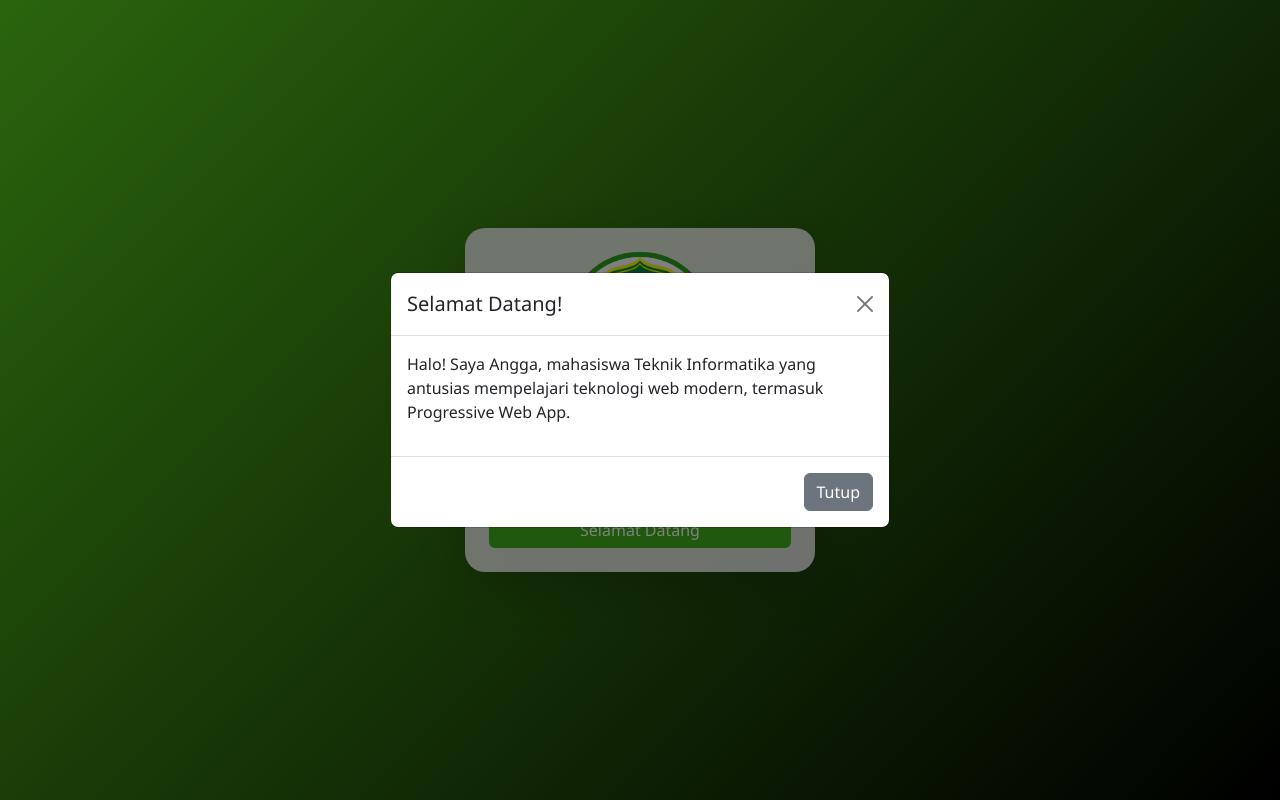
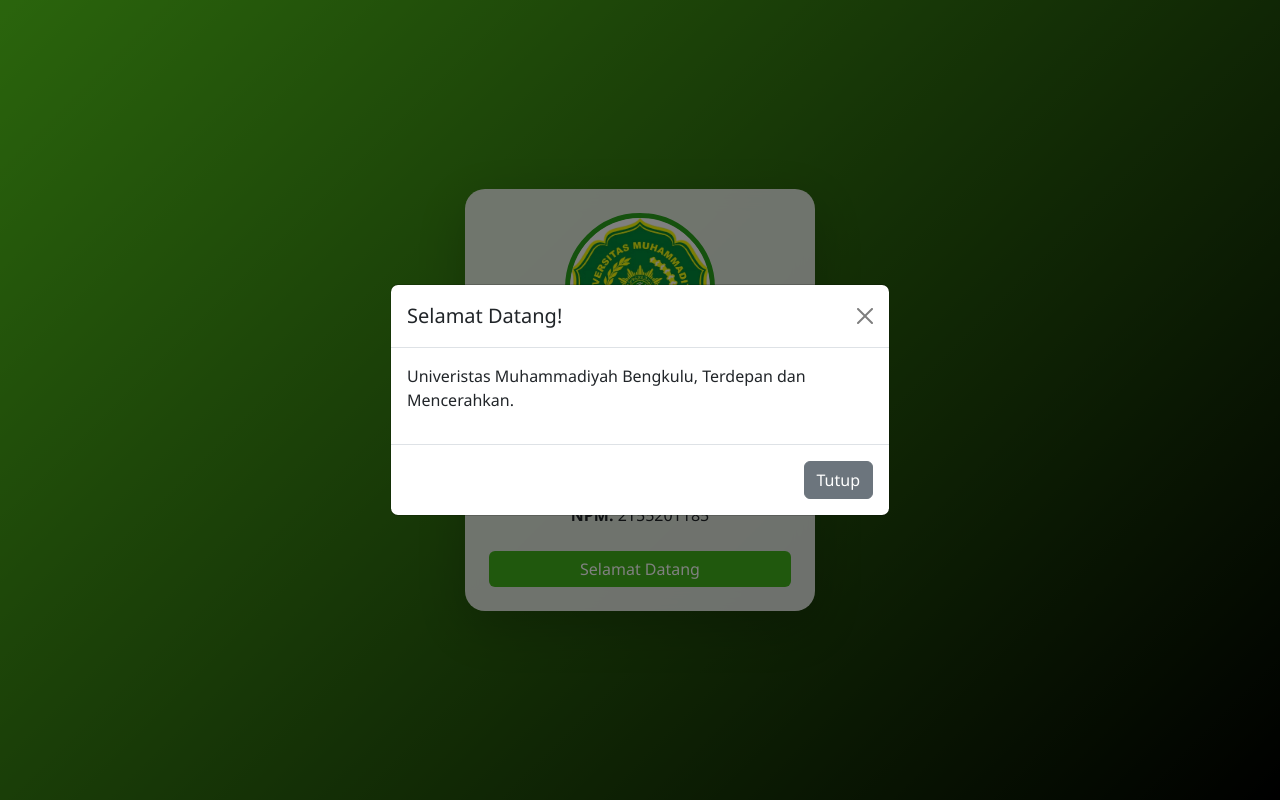
Before and after one commit to xanzzz12/tugas-uas-angga, a plain HTML site: page index.html in a window 1280 px wide. Both pictures are taken after a click on the button "Selamat Datang". Drawn offline with nearby package versions, Linux system fonts and the light colour scheme.

Commit message:
Update index.html

```diff
--- a/index.html
+++ b/index.html
@@ -22,7 +22,7 @@
       </div>
 
       <!-- Nama dan NPM -->
-      <h2 class="card-title text-primary">Angga</h2>
+      <h2 class="card-title text-primary">Universitas Muhammadiyah Bengkulu</h2>
       <p class="card-text mb-4"><strong>NPM:</strong> 2155201185</p>
 
       <!-- Tombol Selamat Datang -->
@@ -39,7 +39,7 @@
           <button type="button" class="btn-close" data-bs-dismiss="modal" aria-label="Close"></button>
         </div>
         <div class="modal-body">
-          <p>Halo! Saya Angga, mahasiswa Teknik Informatika yang antusias mempelajari teknologi web modern, termasuk Progressive Web App.</p>
+          <p>Univeristas Muhammadiyah Bengkulu, Terdepan dan Mencerahkan.</p>
         </div>
         <div class="modal-footer">
           <button type="button" class="btn btn-secondary" data-bs-dismiss="modal">Tutup</button>
```
